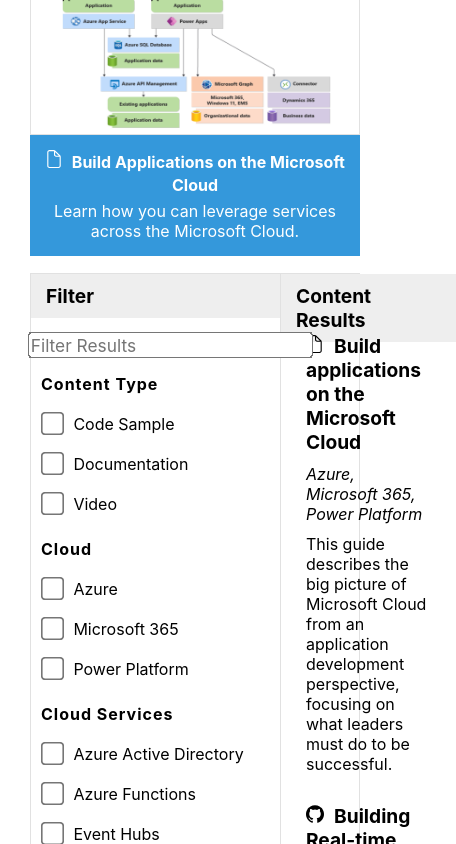
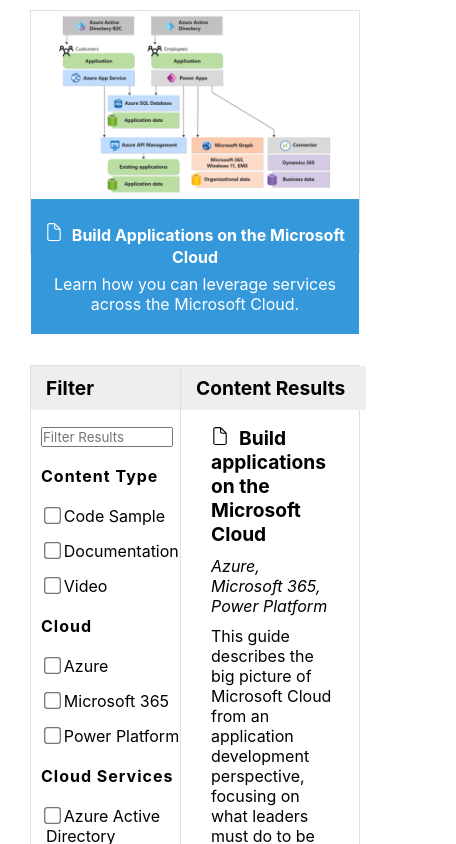
Before and after one commit to microsoft/MicrosoftCloud, a React (Create React App) app: page / in a window 390 px wide. Shown: the part 900-1744 px from the top of the page, 456 px wide, since content can reach past the window. Built offline with nearby package versions, Linux system fonts and the light colour scheme.

Commit message:
Make more responsive

```diff
--- a/public/css/styles.css
+++ b/public/css/styles.css
@@ -79,6 +79,7 @@
     background-color: var(--dark-blue);
     color: var(--white);
     padding-left: 30px;
+    padding-right: 30px;
     align-content: center;
     height: 150px;
 }
@@ -94,11 +95,14 @@
     grid-gap: 2rem;
     justify-items: center;
     padding: 30px 30px 0px 30px;
+    margin-bottom: 30px;
 }
 
 .feature {
-    max-height: 800px;
-    max-width: 1400px;
+    /* max-height: 400px;
+    max-width: 700px; */
+    border: 1px solid var(--border-color);
+    background-color: var(--light-blue);
 }
 
 .feature a {
@@ -106,8 +110,9 @@
 }
 
 .feature img {
+    object-fit: cover;
     width: 100%;
-    height: 100%;
+    height: auto;
 }
 
 .feature-1 {
@@ -123,18 +128,17 @@
 }
 
 .feature-header {
-    border: 1px solid var(--border-color);
     color: var(--black);
     width: 100%;
-    height: 75%;
+    text-align: center;
 }
 
 .feature-footer {
     text-align: center;
     background-color: var(--light-blue);
     color: var(--white);
-    padding: 15px;
-    min-height: 80px;
+    padding: 20px 10px 20px 10px;
+    min-height: 100px;
 }
 
 .feature-footer p {
@@ -172,7 +176,7 @@
             "feature-1"
             "feature-2"
             "feature-3";
-        row-gap: 0;
+        row-gap: 1rem;
     }
 
     .feature {
--- /dev/null
+++ b/src/components/search/Checkbox.css
@@ -0,0 +1,21 @@
+.checkbox input[type="checkbox"] {
+    transform: scale(1.3);
+    margin: 0rem .5rem 1.5rem 0rem;
+}
+
+.checkbox label {
+    display:inline-block;
+    white-space: nowrap;
+}
+
+@media only screen and (max-width: 760px) {
+    .checkbox input[type="checkbox"] {
+        margin: 0rem 0.3rem 0rem 0rem;
+    }
+
+    .checkbox label {
+        display:inline-block;
+        white-space: normal;
+        margin-bottom: 15px;
+    }
+}
--- a/src/components/search/Checkbox.tsx
+++ b/src/components/search/Checkbox.tsx
@@ -1,15 +1,18 @@
 import React from 'react';
+import './Checkbox.css';
 
 function Checkbox({ isChecked, label, checkHandler, index }: { isChecked: boolean, label: string, checkHandler: () => void, index: number }) {
     return (
         <div className="checkbox">
+            <label htmlFor={`${label}-${index}`}>
                 <input
                     type="checkbox"
                     id={`${label}-${index}`}
                     checked={isChecked}
                     onChange={checkHandler}
                 />
-            <label htmlFor={`${label}-${index}`}>{label}</label>
+                {label}
+            </label>
         </div>
     )
 }
--- a/src/components/search/SearchResult.css
+++ b/src/components/search/SearchResult.css
@@ -9,7 +9,7 @@
 }
 
 .search-result {
-    padding: 10px 5px 10px 5px;
+    padding: 10px 10px 15px 10px;
     margin-bottom: 10px;
     cursor: pointer;
 }
@@ -19,14 +19,8 @@
     font-style: italic;
 }
 
-.search-result:hover, .search-result-highlight {
+.search-result-highlight {
     background-color: var(--border-color);
-}
-
-.search-result a {
-    text-decoration: none;
-    color: var(--black);
-    cursor: pointer;
 }
 
 .search-result-icon {
@@ -44,3 +38,16 @@
 .search-result-description {
     font-size: 1rem;
 }
+
+.search-result-button-container {
+    margin-top: 20px;
+}
+
+.search-result-button {
+    background-color: var(--light-blue);
+    color: #fff;
+    text-decoration: none;
+    padding: 5px 10px 5px 10px;
+    margin: 20px 0px 20px 0px;
+    cursor: pointer;
+}
--- a/src/components/search/SearchResult.tsx
+++ b/src/components/search/SearchResult.tsx
@@ -6,25 +6,14 @@
     item: ContentItem;
     index: number;
     isSelected?: boolean;
-    viewRelatedItems: (item: ContentItem) => void;
-    clearRelatedContent?: (item: ContentItem) => void;
+    showButton?: boolean;
+    onClick?: () => void;
 }
 
-function SearchResult({ item, index, isSelected, viewRelatedItems, clearRelatedContent }: SearchResultProps) {
-    const viewRelatedContentItems = (item: ContentItem) => {
-        // Call parent function to display related content items
-        viewRelatedItems(item);
-    };
-
-    const clearRelatedContentItems = (item: ContentItem) => {
-        if (clearRelatedContent) {
-            clearRelatedContent(item);
-        }
-    };
-
+function SearchResult({ item, index, isSelected, showButton, onClick }: SearchResultProps) {
     return (
-        <div className={`search-result ${isSelected ? 'search-result-highlight' : ''}`} key={index}>
-            <a href={item.url} target="_blank" rel="noreferrer" onClick={() => clearRelatedContentItems(item)}>
+        <div className={`search-result ${isSelected ? 'search-result-highlight' : ''}`} key={index}
+             onClick={onClick}>
             <div className="search-result-title">
                 {item.type === 'Code Sample' &&
                     <svg className="search-result-icon" xmlns="http://www.w3.org/2000/svg" viewBox="0 0 2048 2048">
@@ -45,9 +34,10 @@
             </div>
             <div className="search-result-cloud-categories">{item.cloudCategories.join(', ')}</div>
             <div className="search-result-description">{item.description}</div>
-            </a>
-            {item.relatedContentItems && item.relatedContentItems.length > 0 &&
-                <div className="search-result-related-content" onClick={() => viewRelatedContentItems(item) }>View Related Content</div>
+            {showButton &&
+                <div className="search-result-button-container">
+                    <a className="search-result-button" href={item.url} target="_blank" rel="noreferrer">View Content</a>
+                </div>
             }
         </div>
     )
--- a/src/components/search/search.css
+++ b/src/components/search/search.css
@@ -1,6 +1,6 @@
 .search-container {
     display: grid;
-    grid-template-columns: 250px auto;
+    grid-template-columns: 250px auto auto;
     grid-template-rows: 40px 40px 1fr;
     grid-template-areas:
         "search-input-header search-results-header related-content-header"
@@ -42,10 +42,6 @@
     border-right: 1px solid var(--border-color);
 }
 
-.search-filter label {
-    text-wrap: nowrap;
-}
-
 .search-results-header {
     grid-area: search-results-header;
 }
@@ -73,8 +69,13 @@
 
 .related-content {
     grid-area: related-content;
-    padding: 10px 20px 10px 15px;
+    padding: 10px 0px 10px 15px;
     border-left: 1px solid var(--border-color);
+}
+
+.related-content h3 {
+    border-bottom: 1px solid var(--border-color);
+    margin-bottom: 10px;
 }
 
 .search-result-related-content {
@@ -93,7 +94,18 @@
     margin-bottom: 20px;
 }
 
-input[type="checkbox"] {
-    transform: scale(1.8);
-    margin: 0rem .9rem 1.5rem 0rem;
+@media only screen and (max-width: 760px) {
+    .search-container {
+        grid-template-columns: 150px auto;
+    }
+
+    .search-input {
+        padding: 20px 0px 0px 10px;
+    }
+
+    .search-input input {
+        transform: scale(1.0);
+        width: 95%;
+    }
+
 }
--- a/src/components/search/search.tsx
+++ b/src/components/search/search.tsx
@@ -21,6 +21,7 @@
             }
             return item;
         }).sort((a, b) => a.category.localeCompare(b.category));
+        setSelectedItem(null);
         setFunc(updatedItems);
     };
 
@@ -51,8 +52,7 @@
         setItems(filteredItems);
     };
 
-    const viewRelatedItems = (item: ContentItem) => {
-        setSelectedItem(item);
+    const getRelatedItems = (item: ContentItem) => {
         // Get item.relatedContentItems and find matches in originalItems
         if (item.relatedContentItems) {
             const relatedContentItems = item.relatedContentItems.map(relatedItem => {
@@ -62,12 +62,15 @@
                 .sort((a, b) => a!.title.localeCompare(b!.title)) as ContentItem[];
             setRelatedContent(relatedContentItems);
         }
+        else {
+            setRelatedContent([]);
+        }
     };
 
-    const clearRelatedContent = (item: ContentItem) => {
-        setSelectedItem(null);
-        setRelatedContent([]);
-    };
+    const searchResultClick = (item: ContentItem) => {
+        setSelectedItem(item);
+        getRelatedItems(item);
+    }
 
     useEffect(() => {
         filterContentItems();
@@ -178,26 +181,37 @@
                             item={item}
                             index={index}
                             isSelected={item.id === selectedItem?.id}
-                            viewRelatedItems={viewRelatedItems}
-                            clearRelatedContent={clearRelatedContent} />
+                            onClick={() => searchResultClick(item)} />
                     ))}
                     {!items.length && <div className="search-result-title">No Content Results</div>}
                 </div>
             </div>
-            {relatedContent && relatedContent.length > 0 &&
+            {selectedItem &&
                 <>
                     <div className="related-content-header">
-                        <h2>Related Content</h2>
+                        <h2>&nbsp;</h2>
                     </div>
                     <div className="related-content">
+                        <SearchResult
+                            key={selectedItem?.id}
+                            item={selectedItem!}
+                            index={0}
+                            showButton={true} />
+
                         <div className="search-results-list">
-                            {relatedContent && relatedContent.map((item, index) => (
-                                <SearchResult
-                                    key={index}
-                                    item={item}
-                                    index={index}
-                                    viewRelatedItems={viewRelatedItems} />
-                            ))}
+                            {relatedContent && relatedContent.length > 0 &&
+                                <div>
+                                    <h3>Related Content</h3>
+                                    {relatedContent.map((item, index) => (
+                                        <SearchResult
+                                            key={index}
+                                            item={item}
+                                            index={index}
+                                            showButton={true} />
+                                    ))}
+                                </div>
+                            }
+
                         </div>
                     </div>
                 </>
```
Also changed, not shown: public/images/microsoft-cloud.png, public/images/productivity-hub.png. Lines whose indentation alone changed are shown as unchanged.
